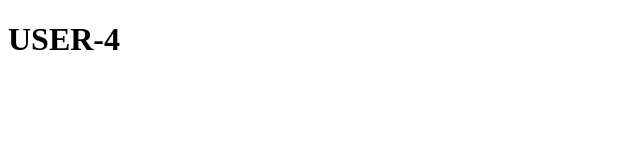
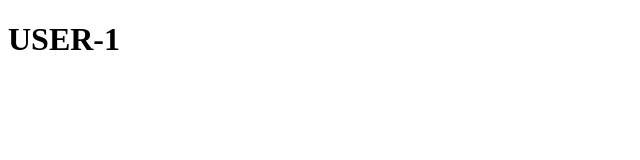
Before and after one commit to LIKELION-SOGANG/12th-GIT-TEAM4, a plain HTML site: page USER-1/index.html in a window 1280 px wide. Shown: the full height of the page, 0-640 px from the left. Drawn offline with Linux system fonts and the light colour scheme.

Commit message:
fix: Modify h1 text for USER-1

```diff
--- a/USER-1/index.html
+++ b/USER-1/index.html
@@ -7,6 +7,6 @@
     <link rel="stylesheet" href="style.css" />
   </head>
   <body>
-    <h1>USER-4</h1>
+    <h1>USER-1</h1>
   </body>
 </html>
```
